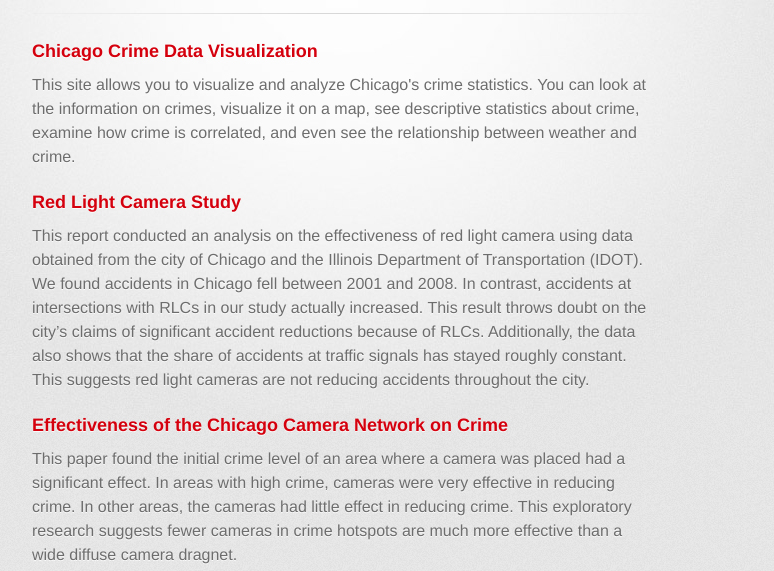
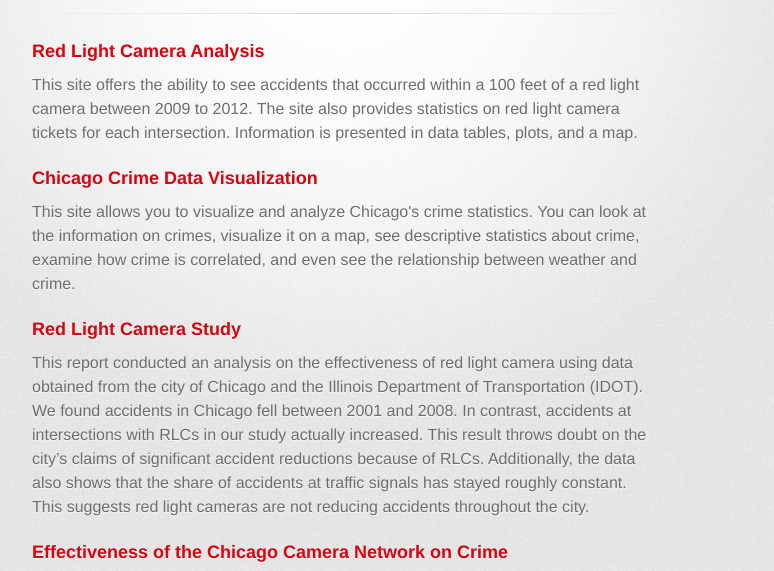
Before and after one commit to miningchi/miningchi.github.io, a plain HTML site: page index.html in a window 1280 px wide. Shown: the part 160-731 px from the top of the page, without its empty margins (298-1072 px from the left). Drawn offline with Linux system fonts and the light colour scheme; a web font is replaced by a local one.

Commit message:
Update index.html

```diff
--- a/index.html
+++ b/index.html
@@ -25,6 +25,9 @@
 
         <hr>
         <section id="main_content">
+
+<h3><a href="https://miningchi2.shinyapps.io/chicrime/">Red Light Camera Analysis</a></h3>
+<p>This site offers the ability to see accidents that occurred within a 100 feet of a red light camera between 2009 to 2012. The site also provides statistics on red light camera tickets for each intersection.  Information is presented in data tables, plots, and a map.</p>
 
 <h3><a href="https://miningchi2.shinyapps.io/chicrime/">Chicago Crime Data Visualization</a></h3>
 <p>This site allows you to visualize and analyze Chicago's crime statistics. You can look at the information on crimes, visualize it on a map, see descriptive statistics about crime, examine how crime is correlated, and even see the relationship between weather and crime.</p>
```
